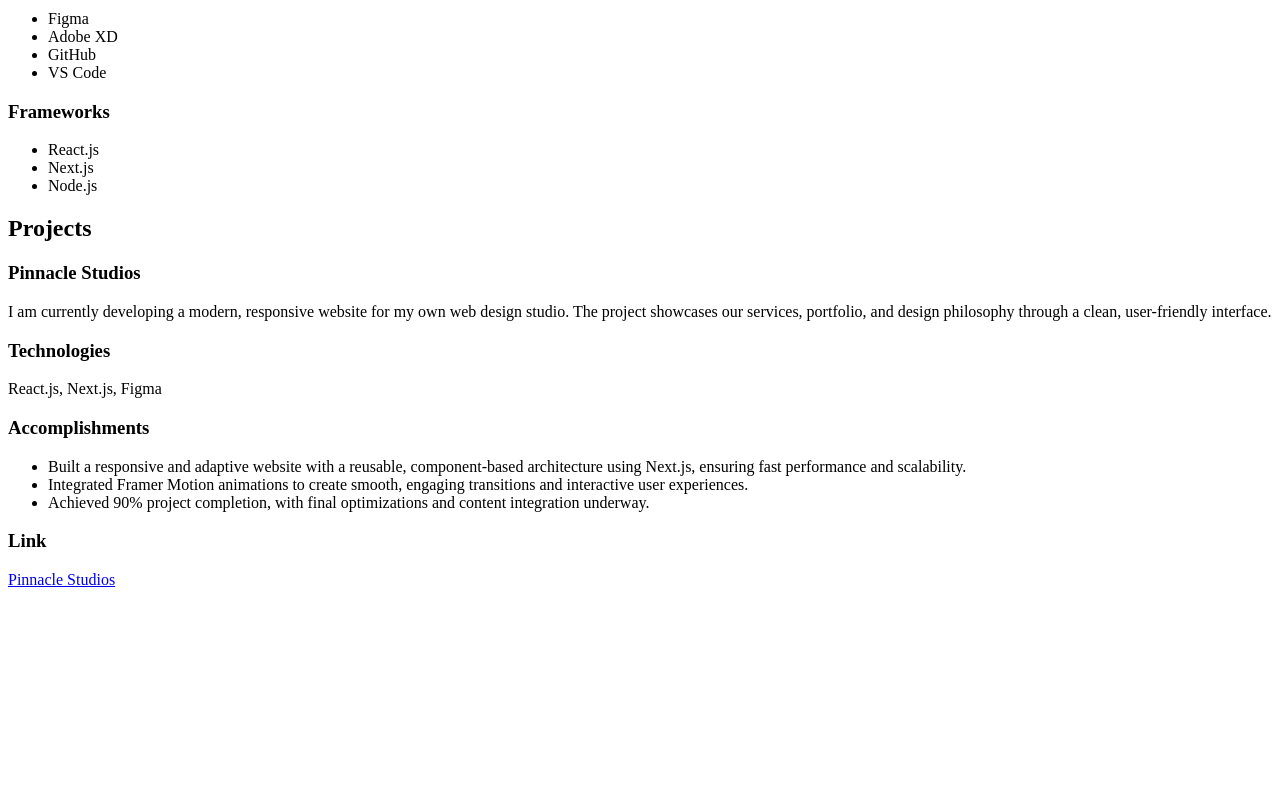
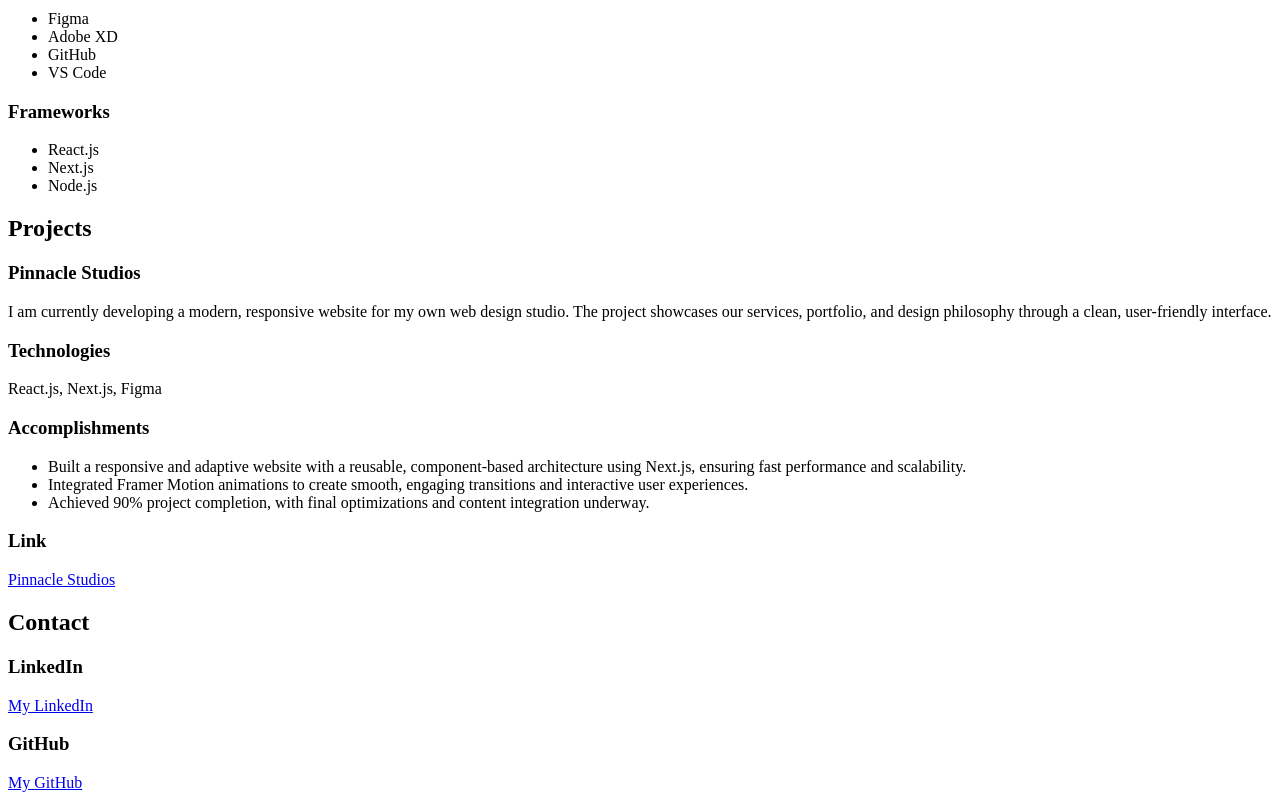
Before and after one commit to haider2shah/CSC317, a plain HTML site: page assignments/2/index.html in a window 1280 px wide. Shown: the part 587-1387 px from the top of the page. Before the commit the page ends 1184 px from the top, so only its background shows below. Drawn offline with Linux system fonts and the light colour scheme.

Commit message:
Add contact section with social links.

```diff
--- a/assignments/2/index.html
+++ b/assignments/2/index.html
@@ -15,7 +15,6 @@
         <h2>
             About Me
         </h1>
-
         <p> I am an undergraduate student at San Francisco State University, majoring in Computer Science.
             In addition to my academic work, I am a Google-certified UX Design professional and hold certifications
             from the Interaction Design Foundation in User Journey Mapping and Perception and Memory in HCI and UX.
@@ -28,14 +27,12 @@
             Beyond technology, I am also a trained theatre actor, an experience that has strengthened my communication,
             collaboration, and presentation abilities - qualities I bring to every project and team I work with.
         </p>
-
     </section>
 
     <section class="Skills">
         <h2>
             Skills
         </h2>
-
         <h3> Programming Languages </h3>
         <ul>
             <li> Python </li>
@@ -66,7 +63,6 @@
                 user-friendly interface.</p>
             <h3>Technologies</h3>
             <p>React.js, Next.js, Figma</p>
-
             <h3>Accomplishments</h3>
             <ul>
                 <li> Built a responsive and adaptive website with a reusable, component-based architecture using Next.js,
@@ -74,12 +70,23 @@
                 <li> Integrated Framer Motion animations to create smooth, engaging transitions and interactive user experiences.</li>
                 <li> Achieved 90% project completion, with final optimizations and content integration underway. </li>
             </ul>
-
             <h3>Link</h3>
             <a href="https://pinnacle-studios.onrender.com/"> Pinnacle Studios </a>
         </div>
+    </section>
 
+    <section class="Contact">
+        <h2>
+            Contact
+        </h2>
+        <h3>LinkedIn</h3>
+        <a href="https://www.linkedin.com/in/haider2shah/"> My LinkedIn </a>
+        <h3>GitHub</h3>
+        <a href="https://github.com/haider2shah"> My GitHub </a>
     </section>
+
+
+
 
 </body>
 </html>
```
